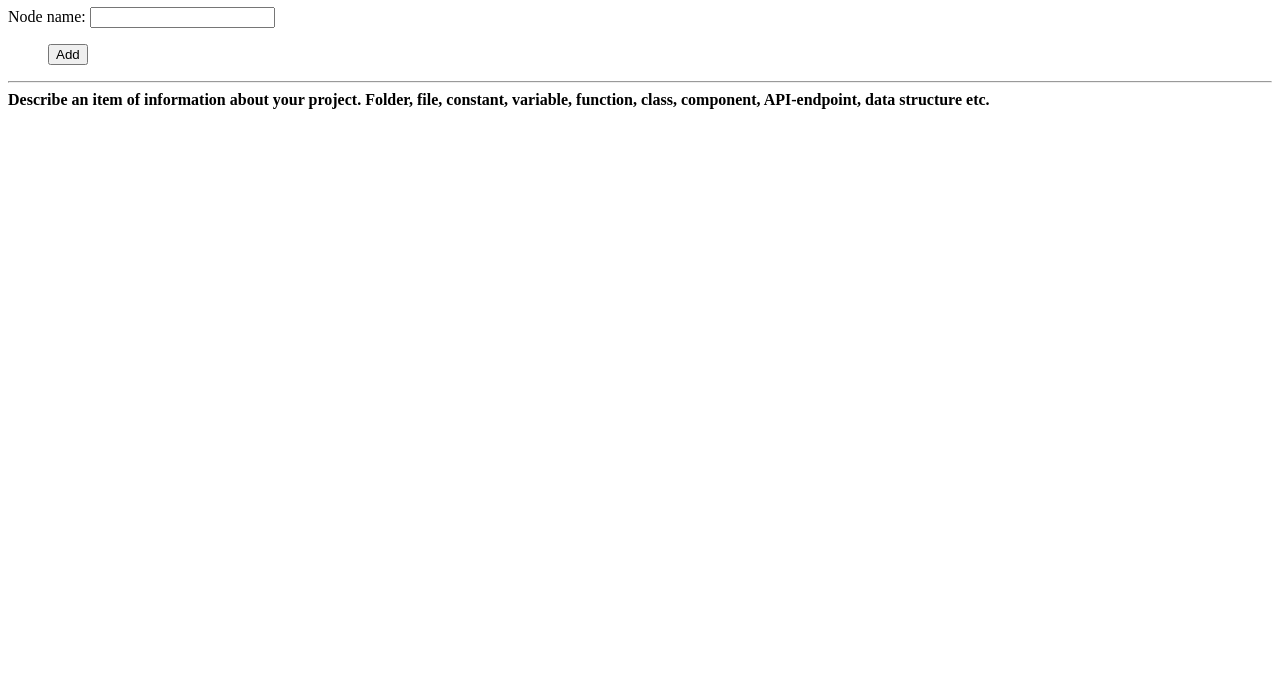
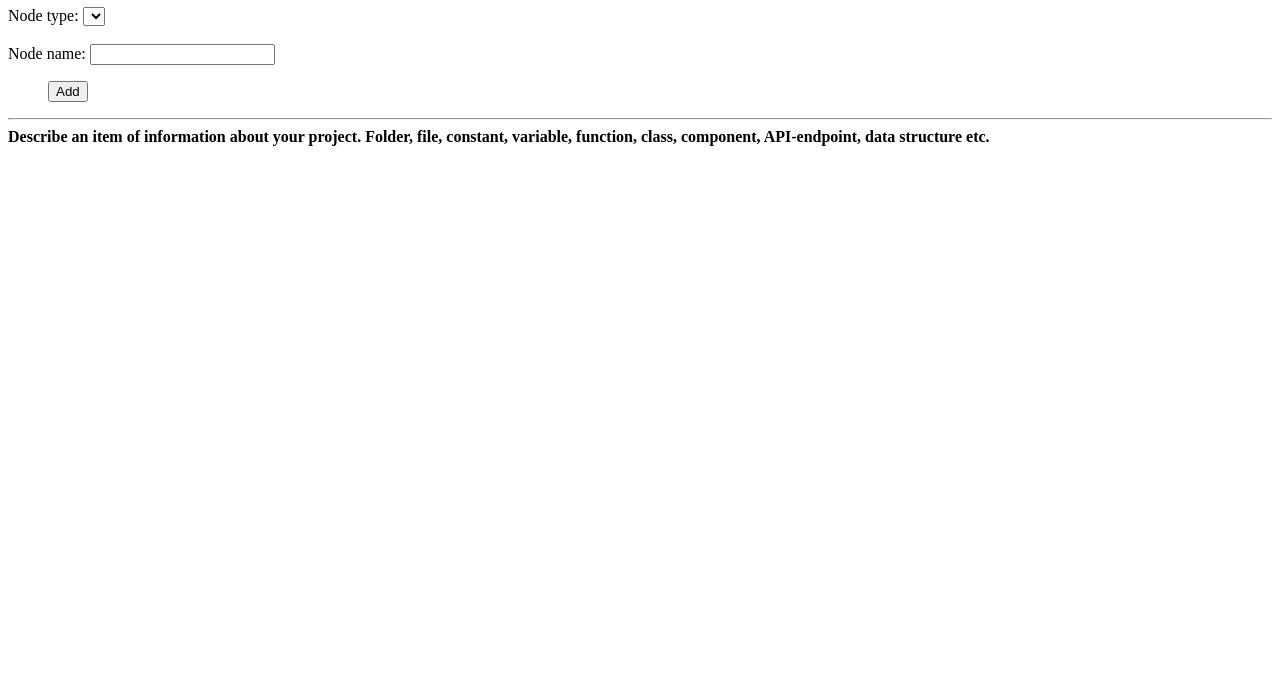
Before and after one commit to UniBreakfast/multipage-project-graph, a website: page pages/add-node/add-node.html in a window 1280 px wide. Shown: the part 110-800 px from the top of the page. Drawn offline with Linux system fonts and the light colour scheme.

Commit message:
Add node type select field to add-node form

```diff
--- a/pages/add-node/add-node.html
+++ b/pages/add-node/add-node.html
@@ -24,6 +24,17 @@
   <h1>Add Node</h1>
 
   <form action="javascript:" id="add-node-form">
+    <label>
+      Node type:
+      <select name="type">
+        <template>
+          <option value=""></option>
+        </template>
+      </select>
+    </label>
+
+    <br><br>
+
     <label>
       Node name:
       <input type="text" name="name" required autocomplete="off">
```
